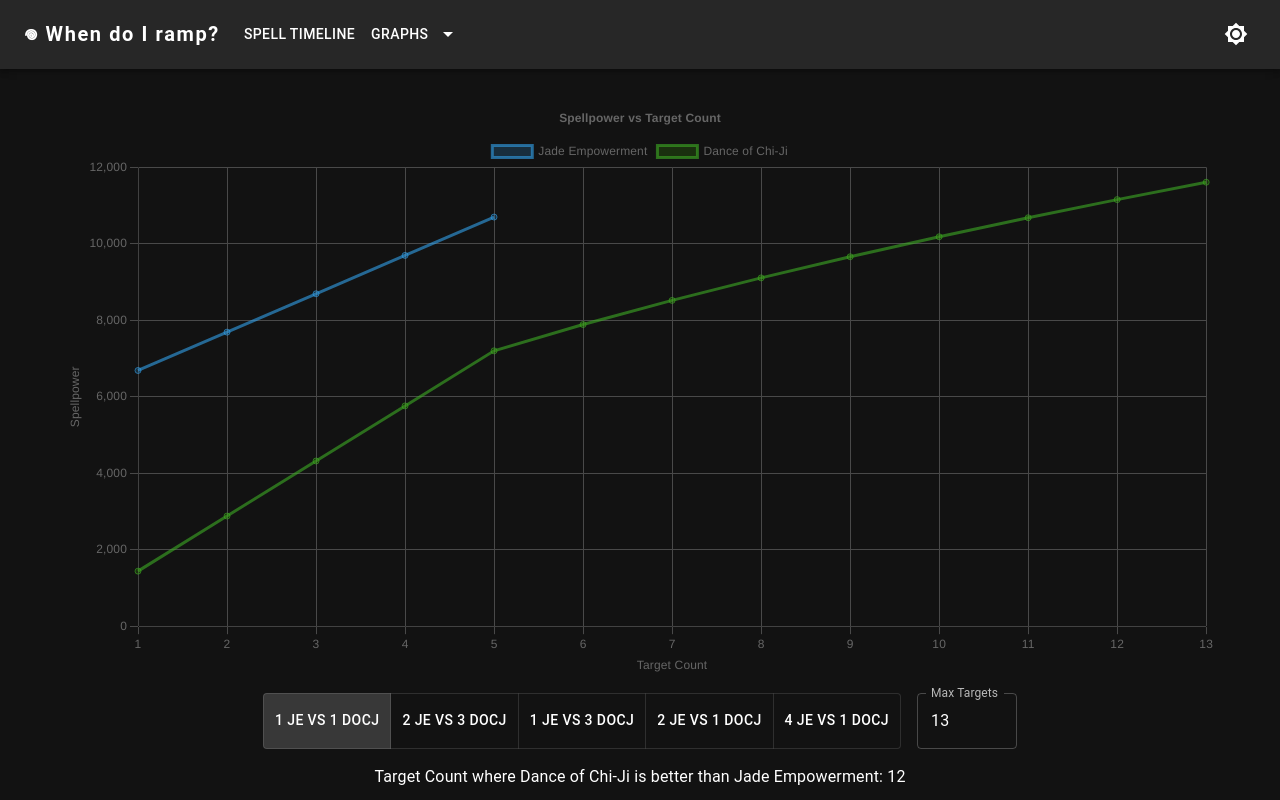
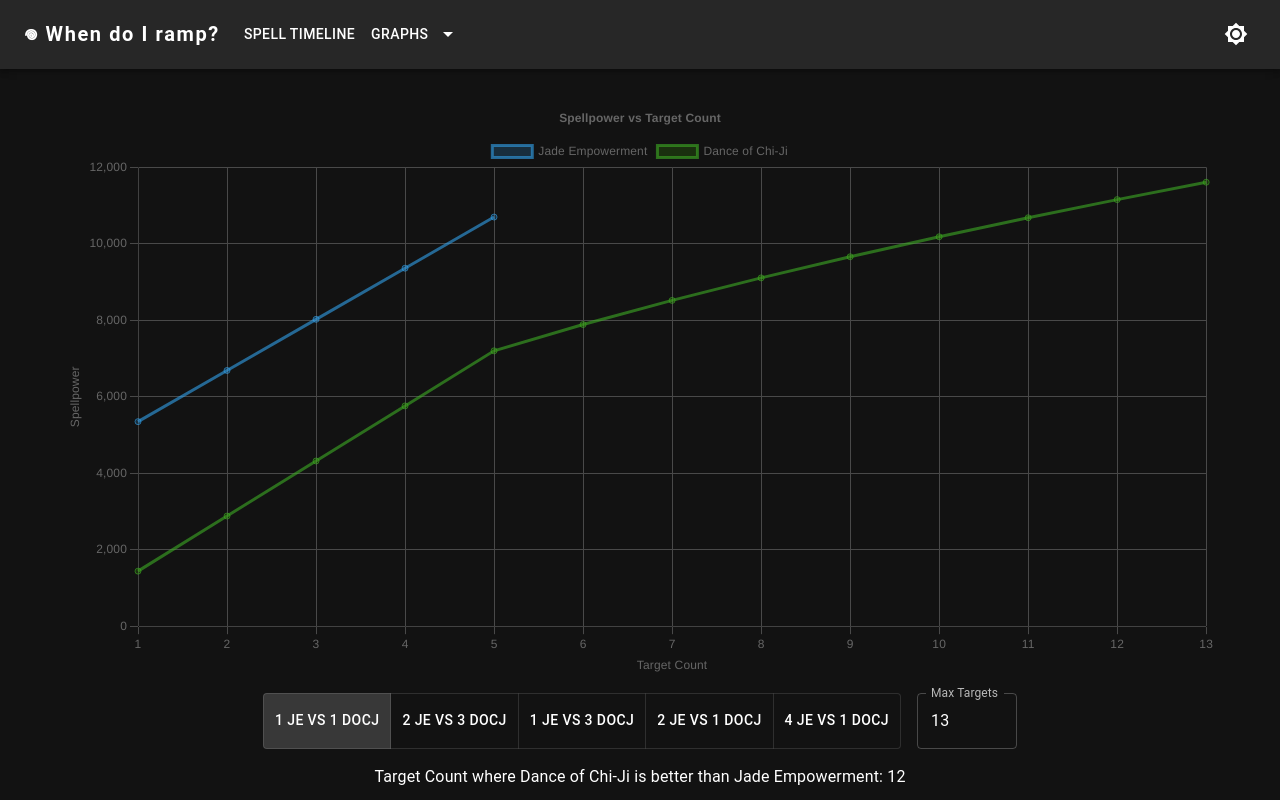
Before and after one commit to lolswirl/wait-im-ramping, a React (Create React App) app: page /graphs/jade-empowerment-docj in a window 1280 px wide. Built offline with nearby package versions, Linux system fonts and the light colour scheme.

Commit message:
nerfed to 2000% JE and 25% chain

```diff
--- a/src/pages/graphs/JadeEmpowermentVsDocJ.tsx
+++ b/src/pages/graphs/JadeEmpowermentVsDocJ.tsx
@@ -19,8 +19,8 @@ const JadeEmpowermentVsDocJ: React.FC = () => {
   const jadefireTeachingsTransfer = 2.45
   const awakenedJadefireTransfer = 1.2
 
-  const jadeEmpowermentIncrease = 2500;
-  const jadeEmpowermentChain = jadeEmpowermentIncrease * 0.15;
+  const jadeEmpowermentIncrease = 2000;
+  const jadeEmpowermentChain = jadeEmpowermentIncrease * 0.25;
   const danceofChijiIncrease = 400;
 
   const jeSpellpowerCalc = (value: number) => (cracklingJadeLightningDamage / intellect)  * value * jadefireTeachingsTransfer;
```
